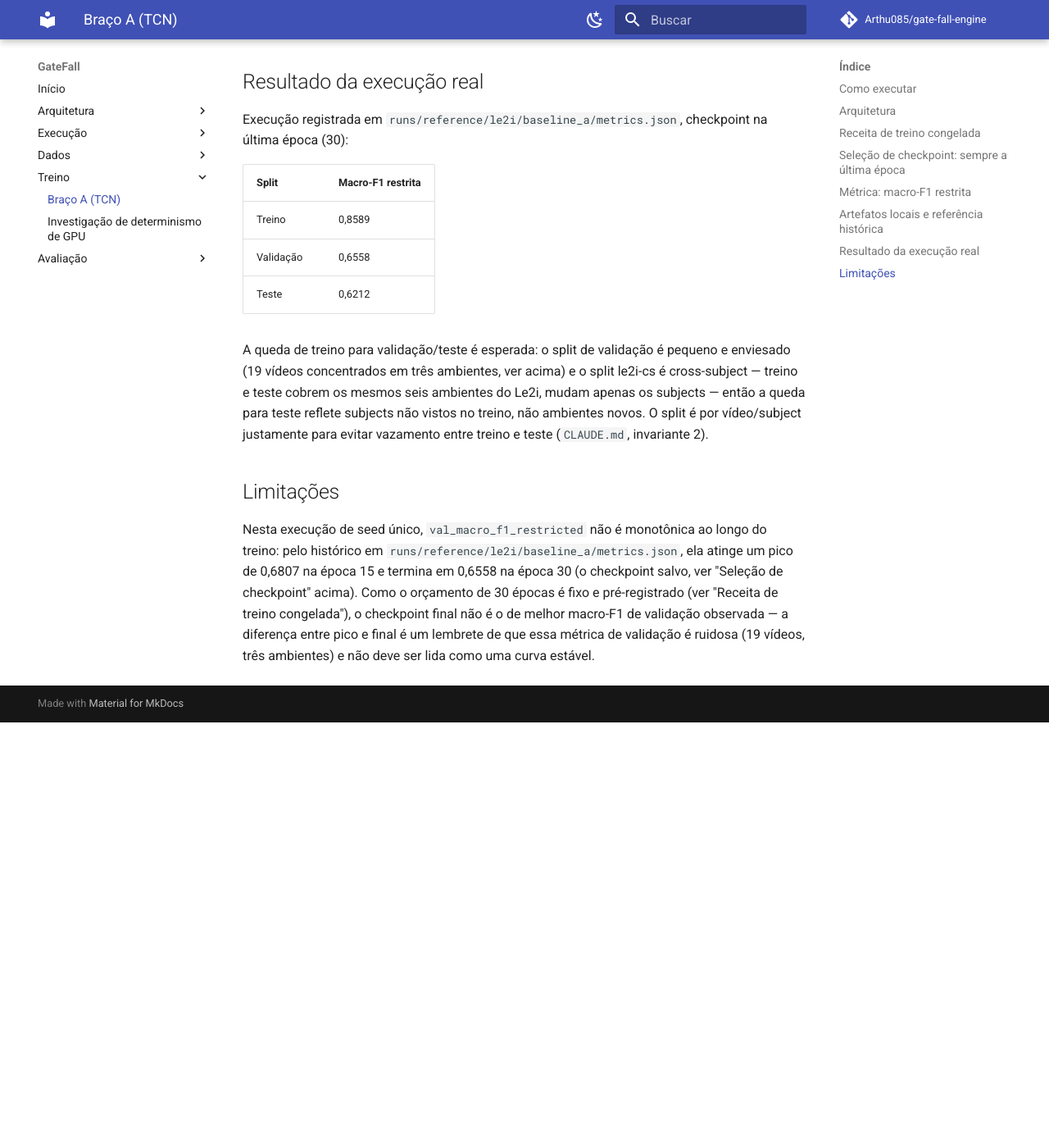
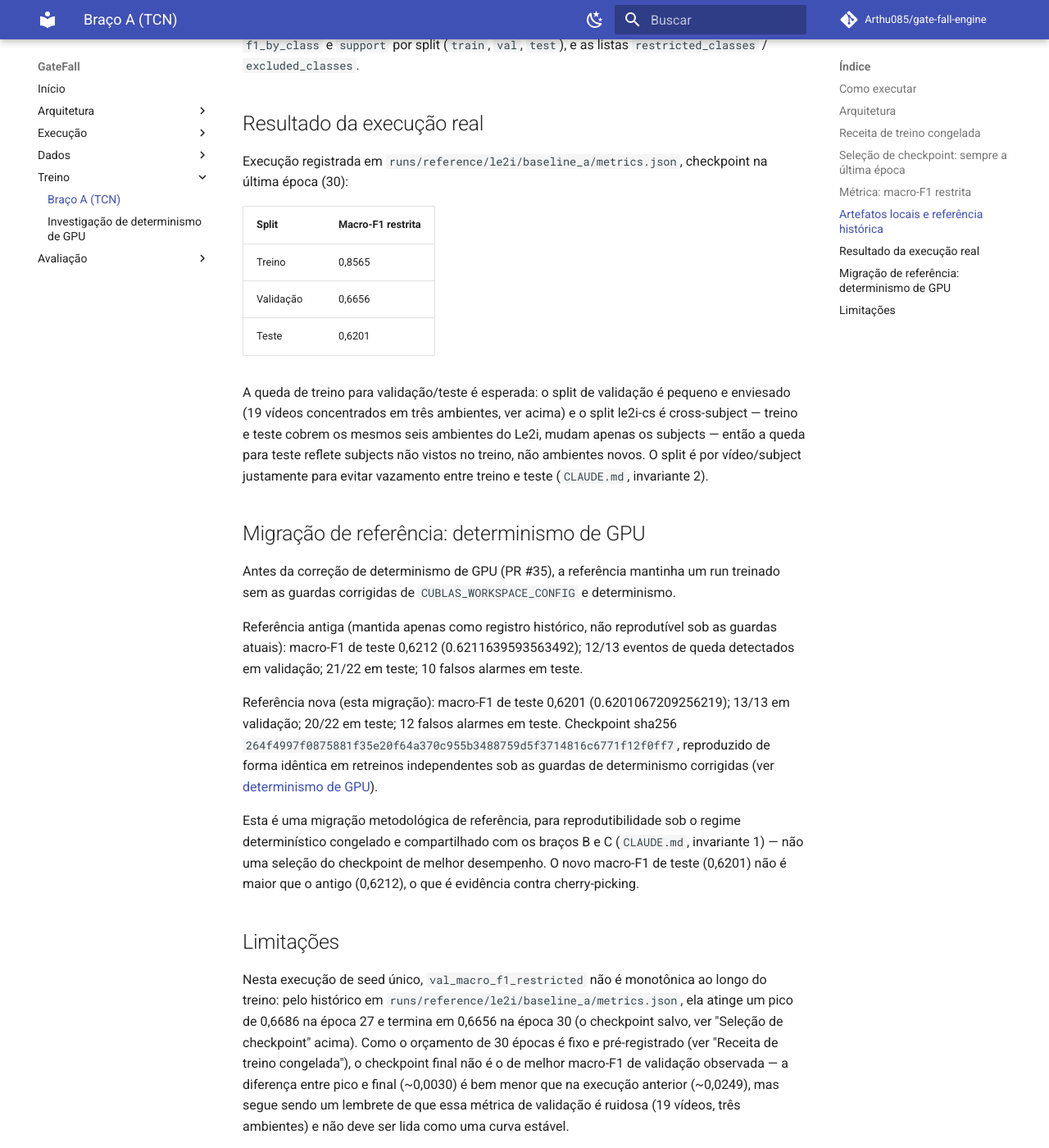
Before and after one commit to Arthu085/gate-fall-engine, an MkDocs documentation site: the page built from docs/train/baseline-a.md, in a window 1280 px wide and 1400 px high, scrolled down 2765 px. Shown: the whole window at 82% size. Built offline with MkDocs 1.6.1 and Material for MkDocs 9.7.7, drawn with Linux system fonts in a browser that asks for light colours; comment, search, counter and statistics services are not loaded; before the commit the page ends 3646 px from its top, so only the background shows below that; some of the changed text lies outside the part shown.

Commit message:
fix(train): promote deterministic baseline_a retrain to reference
Co-Authored-By: Claude <noreply@anthropic.com>

```diff
--- a/docs/train/baseline-a.md
+++ b/docs/train/baseline-a.md
@@ -61,8 +61,9 @@ B e C):
 - Determinismo de GPU: `cudnn.deterministic=True`, `cudnn.benchmark=False`,
   `torch.use_deterministic_algorithms(True)` e `CUBLAS_WORKSPACE_CONFIG=:4096:8` —
   retreinos com a mesma seed produzem checkpoint idêntico na mesma
-  máquina/GPU/driver/cuDNN. `runs/reference/le2i/baseline_a` foi treinado antes
-  desta correção e não é regenerado. Ver [investigação de determinismo de
+  máquina/GPU/driver/cuDNN. `runs/reference/le2i/baseline_a` já foi
+  regenerado sob esse regime determinístico (ver "Migração de referência:
+  determinismo de GPU" abaixo). Ver [investigação de determinismo de
   GPU](gpu-determinism.md) para o diagnóstico completo.
 
 As 30 épocas são um orçamento fixo pré-registrado, definido antes de rodar
@@ -96,9 +97,12 @@ distorcendo a métrica agregada sem refletir desempenho real do modelo.
 ## Artefatos locais e referência histórica
 
 `runs/reference/le2i/baseline_a/config.yaml` e `metrics.json` são evidência
-histórica versionada; o conteúdo científico foi apenas movido do caminho
-legado, sem regeneração. O checkpoint não é versionado. Uma reprodução grava
-os três artefatos em `runs/local/le2i/baseline_a/`, ignorado pelo Git.
+histórica versionada. Desde a migração de referência para o regime
+determinístico de GPU (ver "Migração de referência: determinismo de GPU"
+abaixo), o conteúdo desses arquivos é a saída real e regenerada do run
+determinístico, não apenas conteúdo movido de um caminho legado. O
+checkpoint não é versionado. Uma reprodução grava os três artefatos em
+`runs/local/le2i/baseline_a/`, ignorado pelo Git.
 
 `config.yaml` grava a configuração completa da execução: identificação do
 run e do braço, `seed`, dimensão de entrada, `window_frames`, stride de
@@ -123,9 +127,9 @@ Execução registrada em `runs/reference/le2i/baseline_a/metrics.json`, checkpoi
 
 | Split | Macro-F1 restrita |
 | ----- | ------------------ |
-| Treino | 0,8589 |
-| Validação | 0,6558 |
-| Teste | 0,6212 |
+| Treino | 0,8565 |
+| Validação | 0,6656 |
+| Teste | 0,6201 |
 
 A queda de treino para validação/teste é esperada: o split de validação é
 pequeno e enviesado (19 vídeos concentrados em três ambientes, ver acima) e
@@ -135,14 +139,38 @@ reflete subjects não vistos no treino, não ambientes novos. O split é por
 vídeo/subject justamente para evitar vazamento entre treino e teste
 (`CLAUDE.md`, invariante 2).
 
+## Migração de referência: determinismo de GPU
+
+Antes da correção de determinismo de GPU (PR #35), a referência mantinha um
+run treinado sem as guardas corrigidas de `CUBLAS_WORKSPACE_CONFIG` e
+determinismo.
+
+Referência antiga (mantida apenas como registro histórico, não reprodutível
+sob as guardas atuais): macro-F1 de teste 0,6212 (0.6211639593563492); 12/13
+eventos de queda detectados em validação; 21/22 em teste; 10 falsos alarmes
+em teste.
+
+Referência nova (esta migração): macro-F1 de teste 0,6201 (0.6201067209256219);
+13/13 em validação; 20/22 em teste; 12 falsos alarmes em teste. Checkpoint
+sha256 `264f4997f0875881f35e20f64a370c955b3488759d5f3714816c6771f12f0ff7`,
+reproduzido de forma idêntica em retreinos independentes sob as guardas de
+determinismo corrigidas (ver [determinismo de GPU](gpu-determinism.md)).
+
+Esta é uma migração metodológica de referência, para reprodutibilidade sob
+o regime determinístico congelado e compartilhado com os braços B e C
+(`CLAUDE.md`, invariante 1) — não uma seleção do checkpoint de melhor
+desempenho. O novo macro-F1 de teste (0,6201) não é maior que o antigo
+(0,6212), o que é evidência contra cherry-picking.
+
 ## Limitações
 
 Nesta execução de seed único, `val_macro_f1_restricted` não é monotônica
 ao longo do treino: pelo histórico em `runs/reference/le2i/baseline_a/metrics.json`, ela
-atinge um pico de 0,6807 na época 15 e termina em 0,6558 na época 30 (o
+atinge um pico de 0,6686 na época 27 e termina em 0,6656 na época 30 (o
 checkpoint salvo, ver "Seleção de checkpoint" acima). Como o orçamento de
 30 épocas é fixo e pré-registrado (ver "Receita de treino congelada"), o
 checkpoint final não é o de melhor macro-F1 de validação observada — a
-diferença entre pico e final é um lembrete de que essa métrica de
-validação é ruidosa (19 vídeos, três ambientes) e não deve ser lida como
-uma curva estável.
+diferença entre pico e final (~0,0030) é bem menor que na execução anterior
+(~0,0249), mas segue sendo um lembrete de que essa métrica de validação é
+ruidosa (19 vídeos, três ambientes) e não deve ser lida como uma curva
+estável.
```
Also changed, not shown: docs/eval/baseline-a-events.md (+20 -20 lines), docs/train/gpu-determinism.md (+4 -2 lines), 2 other files.
